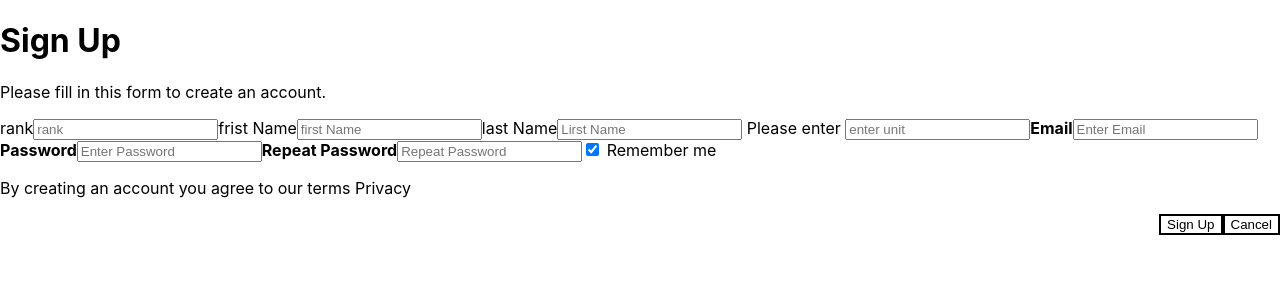
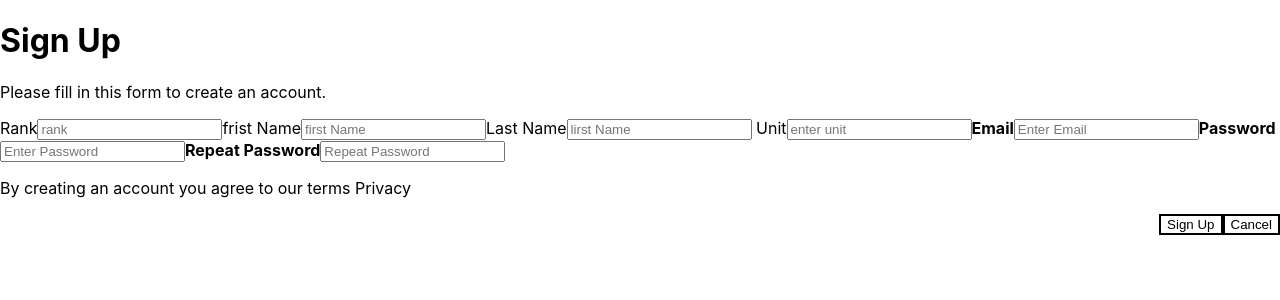
Before and after one commit to poppyjflow/sdi-capstone-finplan, a React (Create React App) app in the folder client/: page /signup in a window 1280 px wide. Shown: the top 300 px of the page. Built offline with nearby package versions, Linux system fonts and the light colour scheme.

Commit message:
login update

```diff
--- a/client/package.json
+++ b/client/package.json
@@ -3,7 +3,11 @@
   "version": "0.1.0",
   "private": true,
   "dependencies": {
+    "@emotion/react": "^11.10.5",
+    "@emotion/styled": "^11.10.5",
     "@inovua/reactdatagrid-enterprise": "^5.8.0",
+    "@mui/material": "^5.11.0",
+    "@mui/styled-engine-sc": "^5.11.0",
     "@testing-library/jest-dom": "^5.16.5",
     "@testing-library/react": "^13.4.0",
     "@testing-library/user-event": "^13.5.0",
@@ -14,6 +18,7 @@
     "react-router-dom": "^6.4.5",
     "react-scripts": "5.0.1",
     "react-toggle-dark-mode": "^1.1.1",
+    "styled-components": "^5.3.6",
     "web-vitals": "^2.1.4"
   },
   "scripts": {
--- a/client/src/components/Login.js
+++ b/client/src/components/Login.js
@@ -1,34 +1,60 @@
+import * as React from 'react';
 import { useNavigate } from "react-router-dom";
-import { useEffect } from 'react';
+import { useEffect, useState } from 'react';
+import { styled } from '@mui/material/styles'
+
+const Container = styled('form')({
+    color: 'green',
+    padding: 8
+})
 
 function Login() {
+    const [email, setEmail] = useState('');
+    const [password, setPassword] = useState('');
+    const [authentication,SetAuthentication] = useState(null);
+
+
     const navigate = useNavigate();
 
     function LoginHandle(e) {
+        console.log("handle run")
         // const navigate = useNavigate();
         e.preventDefault();
-        let email = document.getElementById("email").value;
-        let password = document.getElementById("password").value;
-        // const navigate = useNavigate();
 
-        let body = {
+        console.log(email);
+
+        let body ={
             "email": email,
             "password": password
         }
-        if (true) {
+
+        fetch('/login',{
+            method:'POST',
+            headers:{'Content-Type': 'application/json'},
+            mode: 'cors',
+            body: JSON.stringify(body)
+        })
+            .then(res => res.json())
+            //need to change result wait for database
+            .then(result => SetAuthentication(result))
+        console.log(body);
+
+    }
+    useEffect(()=>{
+        if (authentication === null){
+
+        }
+        else if (authentication) {
             document.cookie = "loginStatus=true"
             document.cookie = `loginUserEmail=${email}`
-
             navigate('/');
         }else{
-            alert('please reentry the password something is wrong')
-        }
-
-        console.log(body);
-    }
+            alert("password or username not correct")
+         }
+},[authentication])
 
 
-    console.log(document.cookie);
+    // console.log(document.cookie);
 
 
 
@@ -36,13 +62,20 @@ function Login() {
 
     return (
         <div>
-            <form action="/action_page.php">
+            <Container>
                 <label htmlFor="email">email</label>
-                <input type="text" id="email" placeholder="Your email here.." />
+                <input type="text" id="email"
+                       placeholder="Your email here.."
+                       value={email}
+                       onChange={event => setEmail(event.target.value)} />
+
                 <label htmlFor="password">password</label>
-                <input type="text" id="password" placeholder="password here" />
+                <input type="current-password" id="password"
+                       placeholder="password here"
+                       value={password}
+                       onChange={event => setPassword(event.target.value)} />
                 <input type="submit" value="Submit" onClick={LoginHandle} />
-            </form>
+            </Container>
         </div>
 
     )
--- a/client/src/components/SignUp.js
+++ b/client/src/components/SignUp.js
@@ -1,8 +1,20 @@
 function SignUp() {
 
-    // CheckSignUP()={
+    function CheckSignUP(e){
 
-    // }
+        e.preventDefault();
+
+        let rank = document.getElementById("rank").value;
+        let fname = document.getElementById('fname').value;
+        let lname = document.getElementById('lname').value;
+        let unit = document.getElementById("unit").value;
+        let email = document.getElementById("email").value;
+        let password = document.getElementById("psw").value;
+        let password_repeat = document.getElementById("psw-repeat").value;
+        console.log(rank,fname,lname,unit,email,password,password_repeat)
+
+
+    }
 
 
     return (
@@ -11,36 +23,32 @@ function SignUp() {
                 <h1>Sign Up</h1>
                 <p>Please fill in this form to create an account.</p>
 
-                <label htmlFor="rank">rank</label>
-                <input type="text" placeholder="rank"></input>
+                <label htmlFor="rank">Rank</label>
+                <input type="text" placeholder="rank" id = "rank" ></input>
 
                 <label htmlFor="fname">frist Name</label>
-                <input type="text" placeholder="first Name"/>
+                <input type="text" placeholder="first Name" id="fname"/>
 
-                <label htmlFor="lname">last Name</label>
-                <input type="text" placeholder="Lirst Name"/>
+                <label htmlFor="lname">Last Name</label>
+                <input type="text" placeholder="lirst Name" id="lname"/>
 
-                <label htmlFor="unit"> Please enter </label>
-                <input type="text" placeholder="enter unit"/>
+                <label htmlFor="unit"> Unit</label>
+                <input type="text" placeholder="enter unit" id="unit" required/>
 
                 <label htmlFor="email"><b>Email</b></label>
-                <input type="text" placeholder="Enter Email" name="email" required />
+                <input type="text" placeholder="Enter Email" name="email" id="email"required />
 
                 <label htmlFor="psw"><b>Password</b></label>
-                <input type="password" placeholder="Enter Password" name="psw" />
+                <input type="password" placeholder="Enter Password" name="psw" id="psw" required/>
 
                 <label htmlForr="psw-repeat"><b>Repeat Password</b></label>
-                <input type="password" placeholder="Repeat Password" name="psw-repeat" />
-
-                <label>
-                    <input type="checkbox" checked="checked" name="remember"  /> Remember me
-                </label>
+                <input type="password" placeholder="Repeat Password" name="psw-repeat" id="psw-repeat" required/>
 
                 <p>By creating an account you agree to our terms Privacy</p>
 
                 <div class="clearfix">
                     <button type="button" class="cancelbtn">Cancel</button>
-                    <button type="submit" class="signupbtn">Sign Up</button>
+                    <button type="submit" class="signupbtn" onClick={CheckSignUP}>Sign Up</button>
                 </div>
             </div>
         </form>
```
Also changed, not shown: 2 other files (tests, documents, lock files or other folders).
